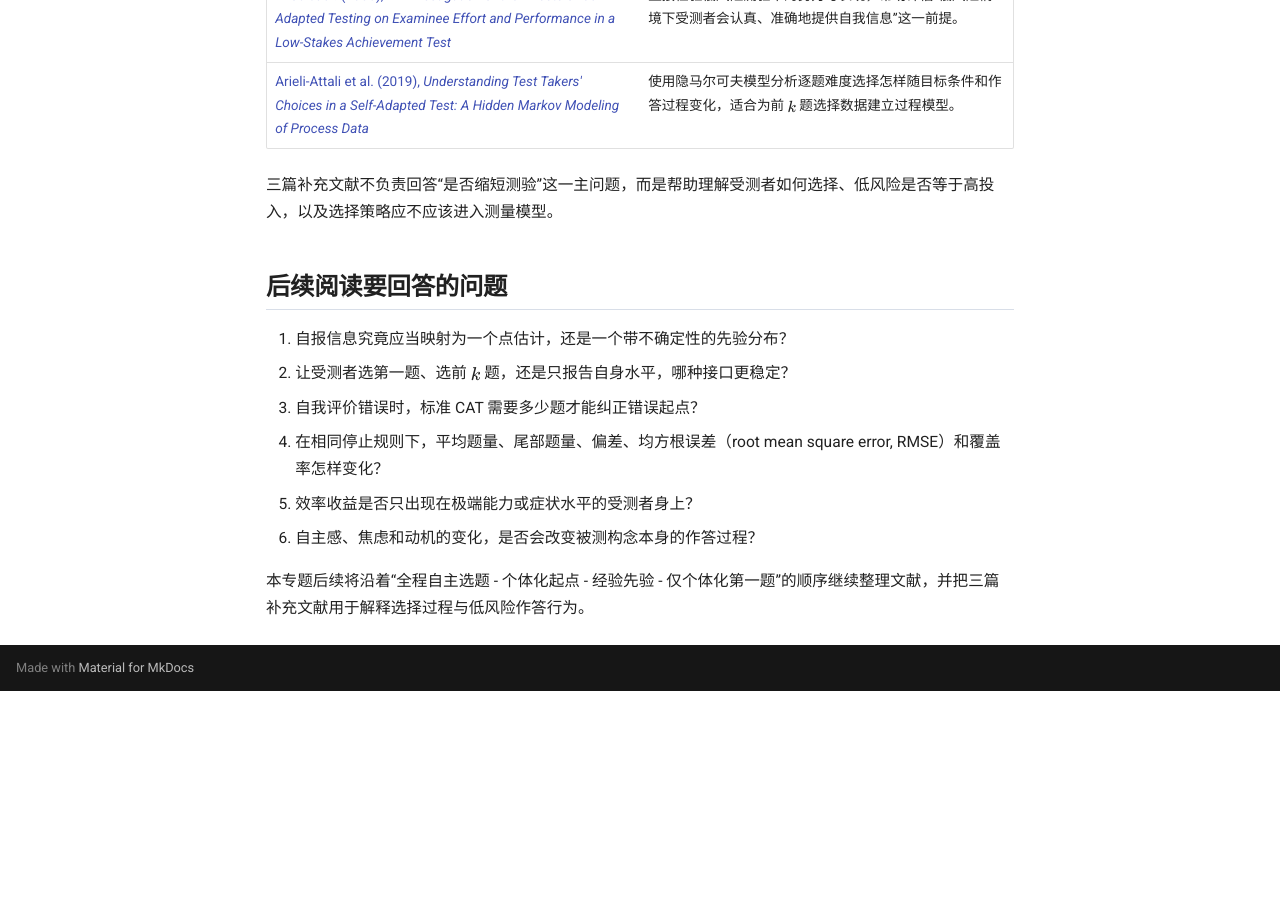
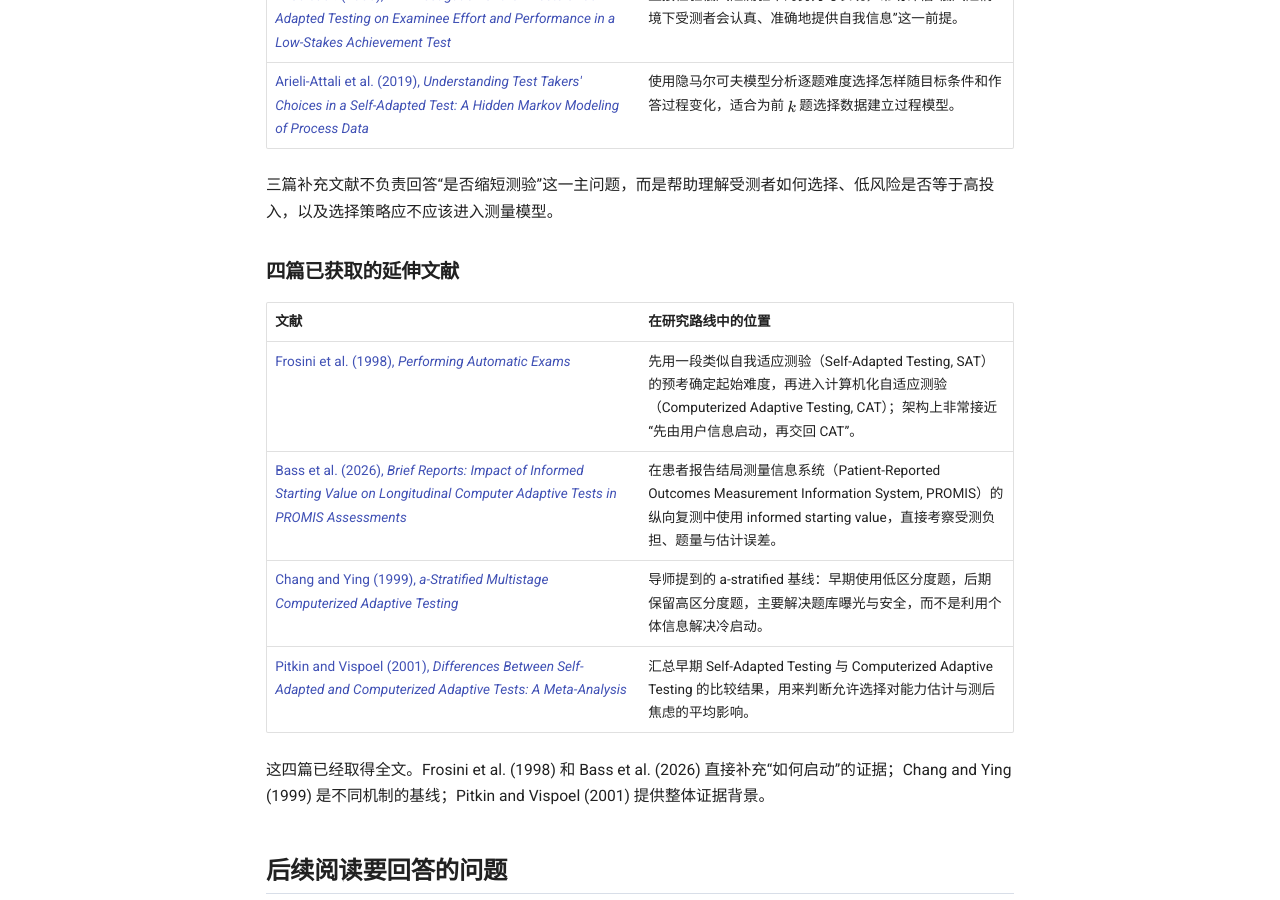
Before and after one commit to place-bot/Psychometrics-and-R-Shiny, an MkDocs documentation site: the page built from docs/cat/adaptive-testing-self-evaluation/index.md, in a window 1280 px wide and 900 px high, scrolled down 2678 px. Built offline with MkDocs 1.6.1 and Material for MkDocs 9.7.7, drawn with Linux system fonts in a browser that asks for light colours; comment, search, counter and statistics services are not loaded; before the commit the page ends 3369 px from its top, so only the background shows below that; some of the changed text lies outside the part shown.

Commit message:
修改自我评价专题延伸文献

```diff
--- a/docs/cat/adaptive-testing-self-evaluation/index.md
+++ b/docs/cat/adaptive-testing-self-evaluation/index.md
@@ -71,6 +71,17 @@ SE(\widehat{\theta}_i)\le \varepsilon.
 
 三篇补充文献不负责回答“是否缩短测验”这一主问题，而是帮助理解受测者如何选择、低风险是否等于高投入，以及选择策略应不应该进入测量模型。
 
+### 四篇已获取的延伸文献
+
+| 文献 | 在研究路线中的位置 |
+|---|---|
+| [Frosini et al. (1998), *Performing Automatic Exams*](https://doi.org/10.1016/S0360-1315(98)00042-6) | 先用一段类似自我适应测验（Self-Adapted Testing, SAT）的预考确定起始难度，再进入计算机化自适应测验（Computerized Adaptive Testing, CAT）；架构上非常接近“先由用户信息启动，再交回 CAT”。 |
+| [Bass et al. (2026), *Brief Reports: Impact of Informed Starting Value on Longitudinal Computer Adaptive Tests in PROMIS Assessments*](https://doi.org/10.1016/j.apro.2026.100322) | 在患者报告结局测量信息系统（Patient-Reported Outcomes Measurement Information System, PROMIS）的纵向复测中使用 informed starting value，直接考察受测负担、题量与估计误差。 |
+| [Chang and Ying (1999), *a-Stratified Multistage Computerized Adaptive Testing*](https://doi.org/10.1177/01466219922031338) | 导师提到的 a-stratified 基线：早期使用低区分度题，后期保留高区分度题，主要解决题库曝光与安全，而不是利用个体信息解决冷启动。 |
+| [Pitkin and Vispoel (2001), *Differences Between Self-Adapted and Computerized Adaptive Tests: A Meta-Analysis*](https://doi.org/10.1111/j.1745-3984.2001.tb01125.x) | 汇总早期 Self-Adapted Testing 与 Computerized Adaptive Testing 的比较结果，用来判断允许选择对能力估计与测后焦虑的平均影响。 |
+
+这四篇已经取得全文。Frosini et al. (1998) 和 Bass et al. (2026) 直接补充“如何启动”的证据；Chang and Ying (1999) 是不同机制的基线；Pitkin and Vispoel (2001) 提供整体证据背景。
+
 ## 后续阅读要回答的问题
 
 1. 自报信息究竟应当映射为一个点估计，还是一个带不确定性的先验分布？
```
